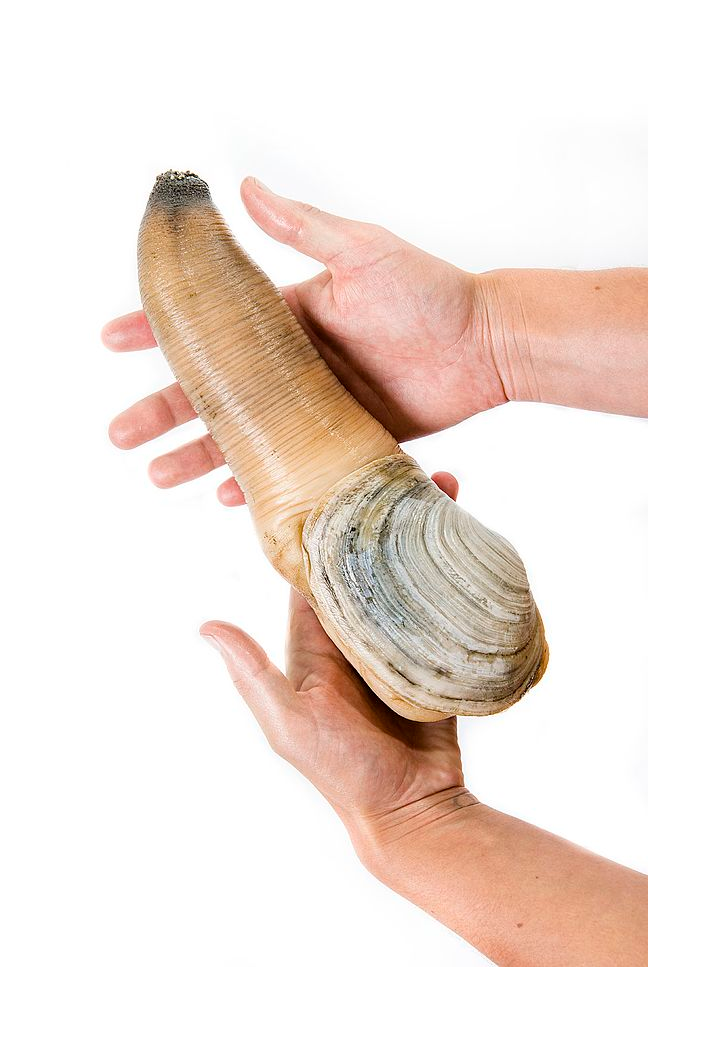
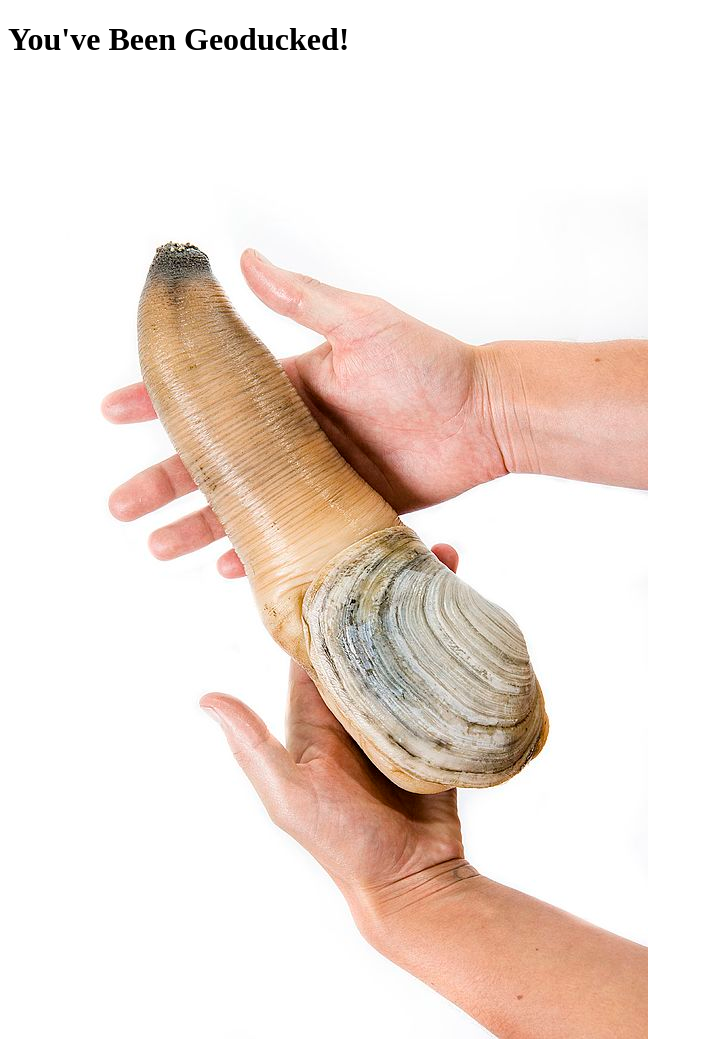
Before and after one commit to ParanoidAndroid-42/pages_test, a plain HTML site: page index.html in a window 1280 px wide. Shown: the whole page, without its empty margins (0-703 px from the left). Before the commit the page ends 979 px from the top, so only its background shows below. Drawn offline with Linux system fonts and the light colour scheme.

Commit message:
Update index.html

```diff
--- a/index.html
+++ b/index.html
@@ -4,6 +4,7 @@
 <html>
 <title>You've Been Geoducked!</title>
 <body>
+<h1>You've Been Geoducked!</h1>
 <img src="Geoduck_held_in_two_hands.jpg" alt="Geoduck">
 </body>
 </html>
```
